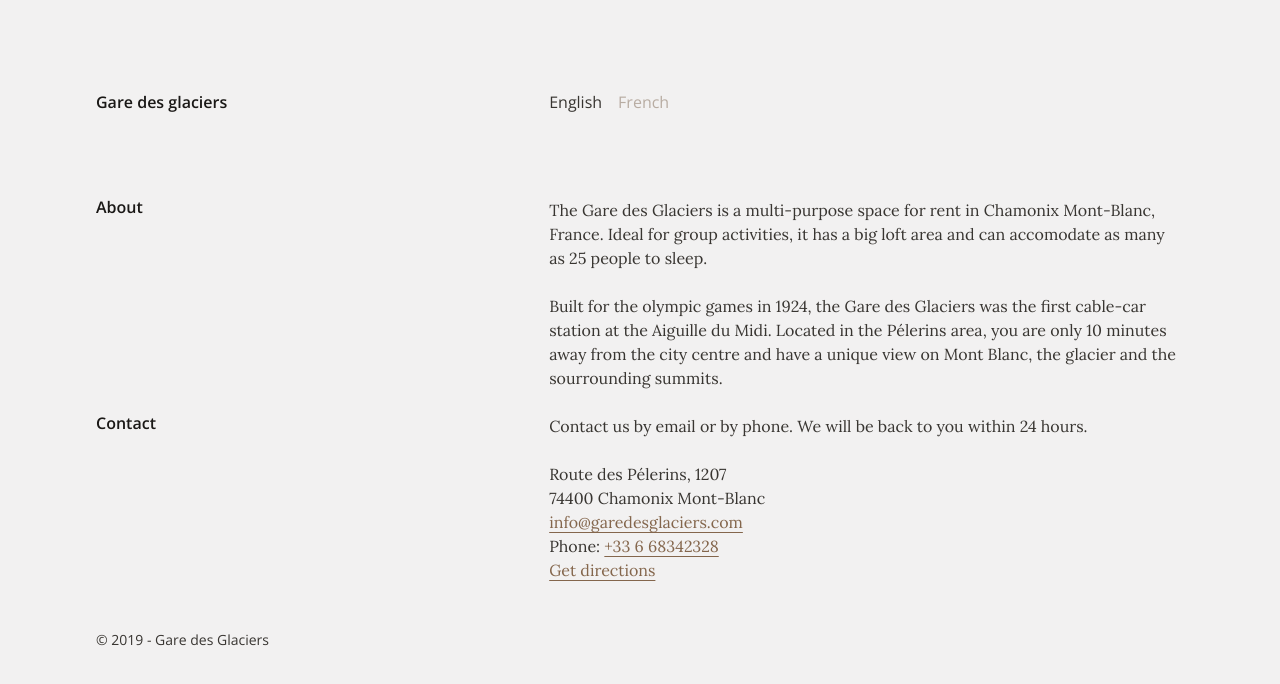
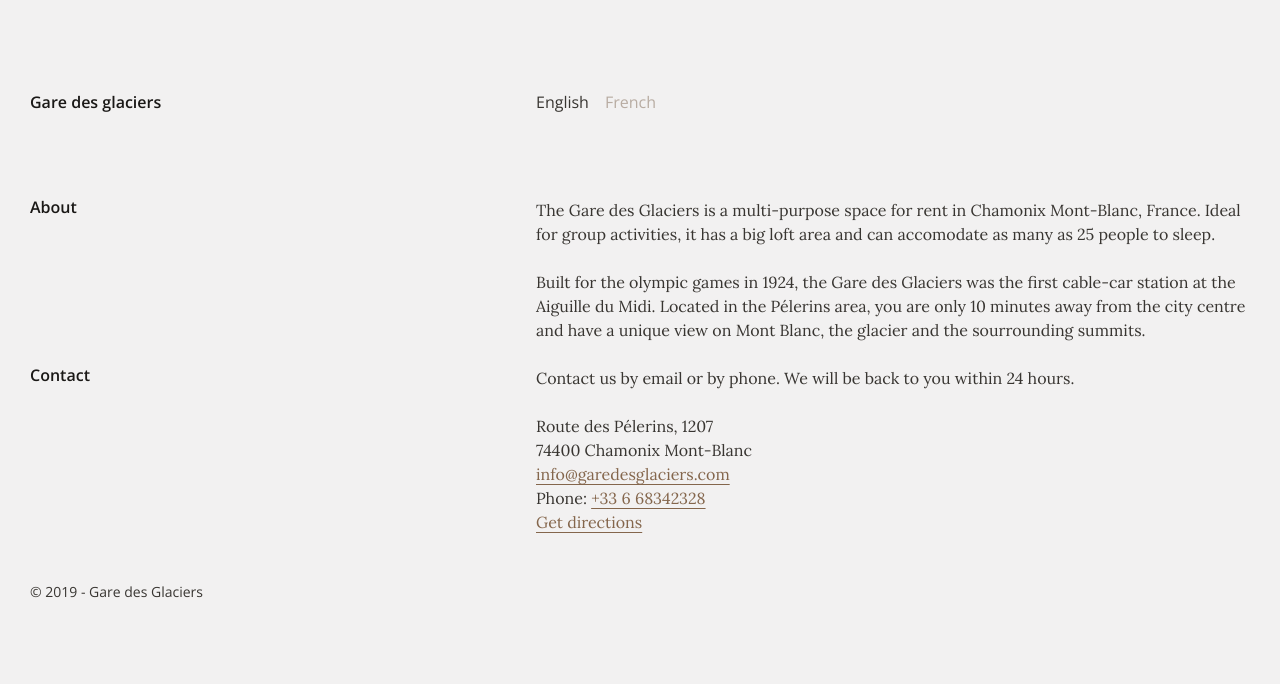
Before and after one commit to jeromecoupe/garedesglaciers, a website: page en/index.html in a window 1280 px wide. Drawn offline with nearby package versions, Linux system fonts and the light colour scheme.

Commit message:
CSS fixes

```diff
--- a/css/styles.css
+++ b/css/styles.css
@@ -52,7 +52,7 @@ html {
 .c-h2 {
   margin-bottom: calc(18 / 16 * 1rem);
   font-weight: 600;
-  font-size: calc(16 / 16 * 1rem);
+  font-size: 1rem;
   line-height: calc(18 / 16 * 1rem);
   font-family: var(--fontstack-sans);
   color: var(--color-brand-dark1);
@@ -74,7 +74,7 @@ page
 
 .c-page {
   margin: 0 auto;
-  max-width: 68rem;
+  max-width: 80rem;
   padding: 30px;
 }
 
@@ -105,8 +105,8 @@ header
   margin-bottom: 1rem;
 
   font-weight: 600;
-  font-size: calc(16 / 16 * 1rem);
-  line-height: 1.5;
+  font-size: 1rem;
+  line-height: calc(24 / 16 * 1rem);
   font-family: var(--fontstack-sans);
 
   color: var(--color-brand-dark1);
@@ -136,7 +136,7 @@ header
 
 .c-lggnav__link {
   font-weight: 400;
-  font-size: calc(16 / 16 * 1rem);
+  font-size: 1rem;
   line-height: calc(18 / 16 * 1rem);
   font-family: var(--fontstack-sans);
 
```
